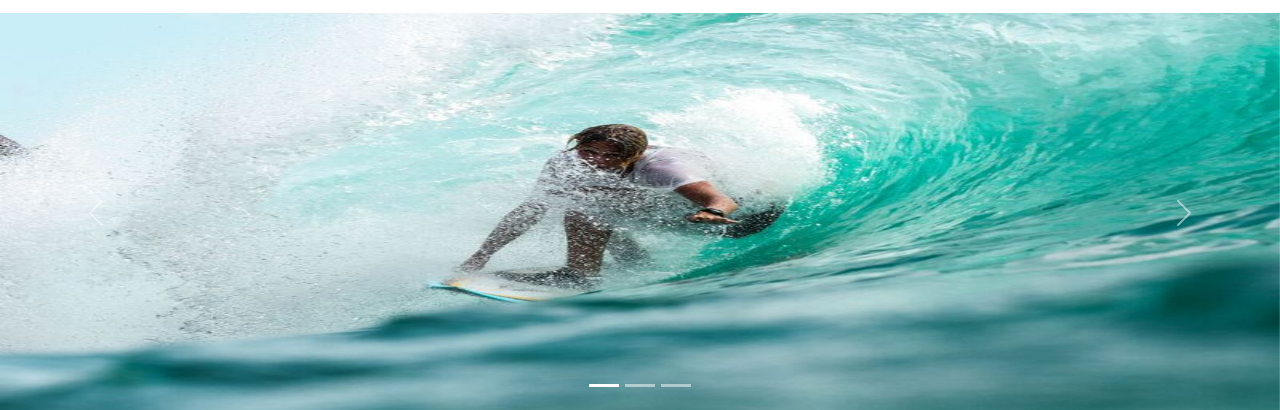
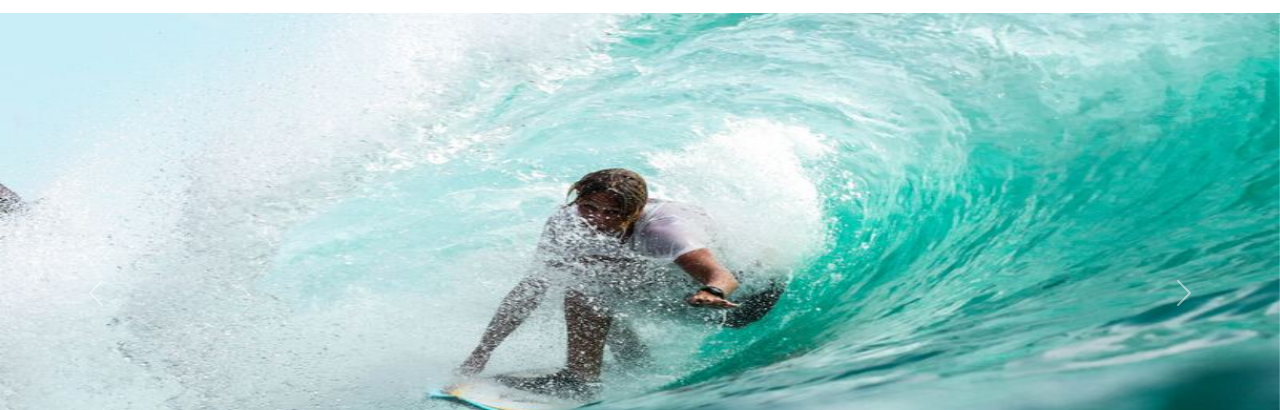
Before and after one commit to JFederico-Rossi/surfing-club, a website: page index.html in a window 1280 px wide. Shown: the part 245-655 px from the top of the page. Drawn offline with nearby package versions, Linux system fonts and the light colour scheme.

Commit message:
modifique height imagen principal

```diff
--- a/scss/components/_carousel.scss
+++ b/scss/components/_carousel.scss
@@ -24,6 +24,6 @@
 // }
 .carousel-item{
     img{
-        height: 25rem;
+        height: 35rem;
     }
 }
```
Also changed, not shown: css/style.css.
